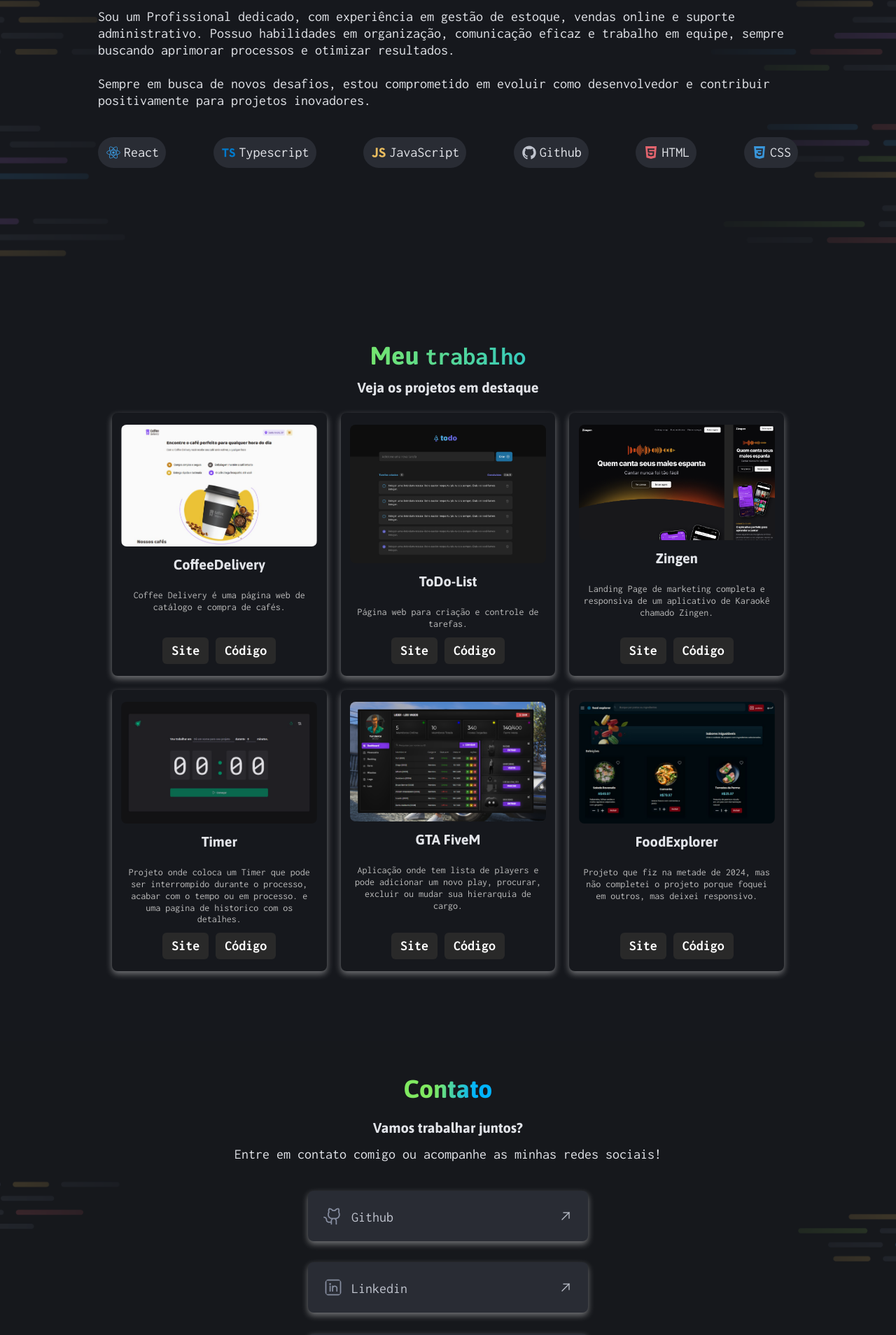
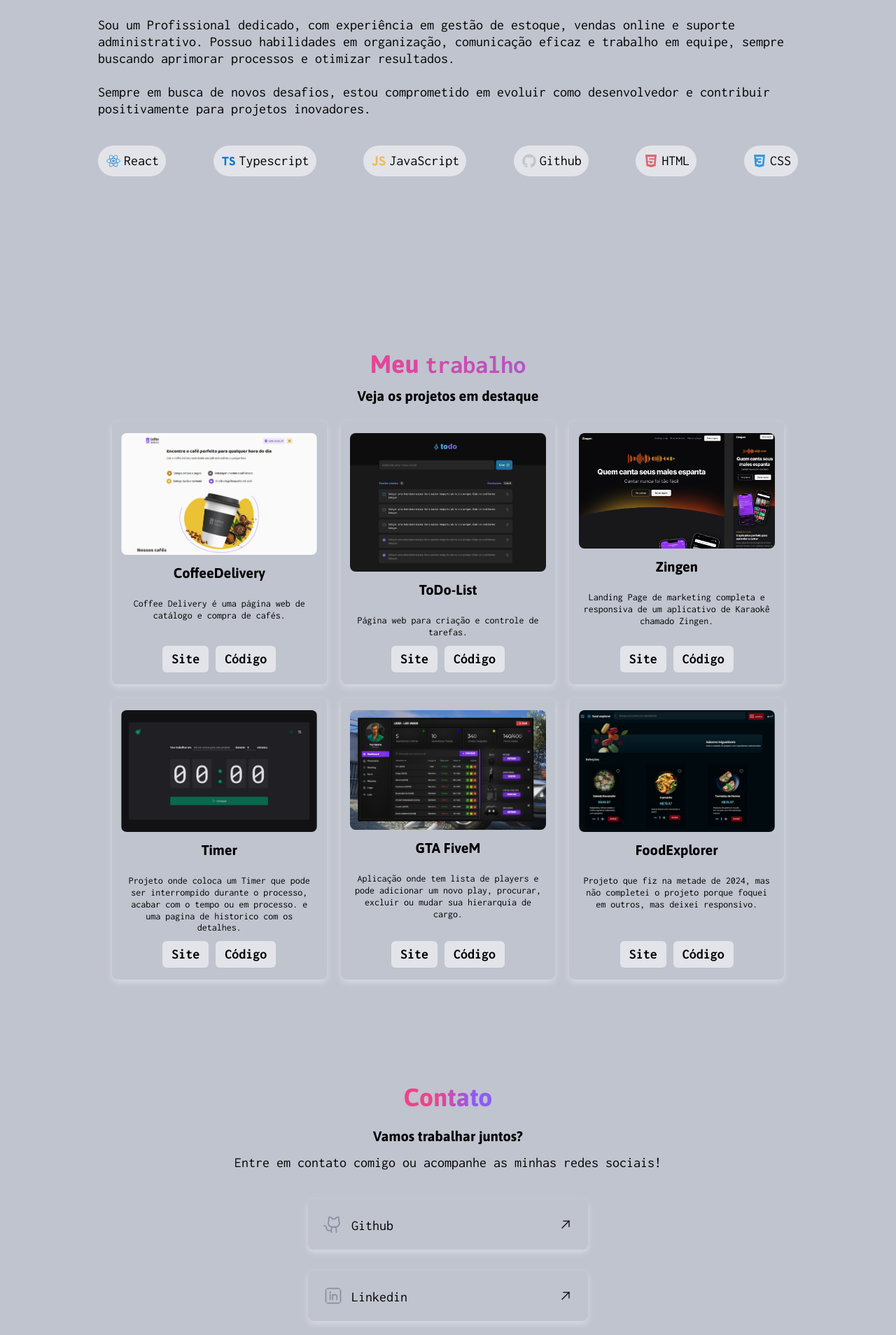
Before and after one commit to KioryFNC/Portfolio-darkmode, a React (Vite) app: page / in a window 1280 px wide. Shown: the part 889-2797 px from the top of the page at 70% size. Built offline with nearby package versions, Linux system fonts and the light colour scheme.

Commit message:
first commit

```diff
--- a/src/App.tsx
+++ b/src/App.tsx
@@ -1,13 +1,12 @@
-import { ThemeProvider } from "styled-components";
+import { ThemeProviderWrapper } from "./contexts/ThemeProvider";
 import { Home } from "./pages/Home";
-import { defaultTheme } from "./styles/themes/default";
 import { GlobalStyle } from "./styles/global";
 
 export function App() {
   return (
-    <ThemeProvider theme={defaultTheme}>
+    <ThemeProviderWrapper>
+      <GlobalStyle />
       <Home />
-      <GlobalStyle />
-    </ThemeProvider>
-  )
+    </ThemeProviderWrapper>
+  );
 }
--- a/src/components/ContactCard/styles.ts
+++ b/src/components/ContactCard/styles.ts
@@ -9,14 +9,14 @@ export const Card = styled.div`
   align-items: center;
   gap: 1.2rem;
   border-radius: 8px;
-  background: ${(props) => props.theme['gray-400']};
+  background: ${(props) => props.theme.background};
   text-decoration: none;
   border: 2px solid transparent;
   transition: all 0.3s ease-in-out;
   box-shadow: 0px 4px 10px rgba(255, 255, 255, 0.4);
 
   &:hover {
-    border-color: ${(props) => props.theme['green-100']};
+    border-color: ${(props) => props.theme.scrollbarThumb};
     transform: scale(1.05);
   }
 
@@ -34,7 +34,7 @@ export const Card = styled.div`
   }
 
   p {
-    color:  ${(props) => props.theme['gray-200']};
+    color:  ${(props) => props.theme.textColor};
     white-space: nowrap;
   }
 
--- a/src/components/Header/index.tsx
+++ b/src/components/Header/index.tsx
@@ -1,8 +1,13 @@
 import * as Element from './styles'
 import Logo from '../../assets/Logo.png'
+import LogoLight from '../../assets/LogoLight.png'
 import { useEffect } from 'react'
+import { ThemeButton } from '../ThemeButton'
+import { useTheme } from 'styled-components'
 
 export function Header() {
+  const theme = useTheme()
+
   useEffect(() => {
     const handleSmoothScroll = (event: Event) => {
       const target = event.target as HTMLAnchorElement
@@ -20,7 +25,8 @@ export function Header() {
 
   return (
     <Element.Root>
-      <img src={Logo} alt="" />
+      <img src={theme.title === 'light' ? LogoLight : Logo} />
+      <ThemeButton />
       <nav>
         <a href="#about">Sobre mim</a>
         <a href="#project">Projetos</a>
--- a/src/components/Header/styles.ts
+++ b/src/components/Header/styles.ts
@@ -8,6 +8,12 @@ export const Root = styled.div`
   flex-direction: column;
   align-items: center;
   justify-content: space-between;
+
+  img {
+    width: 30rem;
+    height: 12rem;
+  }
+
   nav {
     display: flex;
     align-items: center;
@@ -15,7 +21,7 @@ export const Root = styled.div`
     white-space: nowrap;
     gap: 2rem;
     a {
-      border: 1px solid ${(props) => props.theme['gray-300']};
+      border: 1px solid ${(props) => props.theme.textColor};
       padding: 1rem;
       border-radius: 99px;
     }
--- a/src/components/ProjectCard.tsx/styles.ts
+++ b/src/components/ProjectCard.tsx/styles.ts
@@ -9,13 +9,13 @@ export const Card = styled.div`
   text-align: center;
   padding: 1.5rem;
   border-radius: 8px;
-  background:${(props) => props.theme['gray-500']};
+  background: ${(props) => props.theme.background};
   border: 2px solid transparent;
   transition: all 0.3s ease-in-out;
   box-shadow: 0px 4px 10px rgba(255, 255, 255, 0.4);
 
   &:hover {
-    border-color: ${(props) => props.theme['green-100']};
+    border-color: ${(props) => props.theme.scrollbarThumb};
     transform: scale(1.05);
   }
 
@@ -26,12 +26,12 @@ export const Card = styled.div`
 
   h4 {
     margin: 1rem 0;
-    color: ${(props) => props.theme['gray-100']};
+    color: ${(props) => props.theme.textColor};
   }
 
   p {
     font-size: 1.4rem;
-    color: #BBB;
+    color: ${(props) => props.theme.textColor};
     flex-grow: 1;
     margin-bottom: 1rem;
   }
@@ -42,8 +42,8 @@ export const Card = styled.div`
     margin-top: auto;
 
     a {
-      background: #292929;
-      color: #FFF;
+      background: ${(props) => props.theme.scrollbarTrack};
+      color: ${(props) => props.theme.textColor};
       padding: 0.6rem 1.2rem;
       font-size: var(--fs-base);
       border-radius: 6px;
@@ -53,9 +53,9 @@ export const Card = styled.div`
       border: 1px solid transparent;
 
       &:hover {
-        background: ${(props) => props.theme['green-100']};
-        color: #292929;
-        border-color: #fff;
+        background: ${(props) => props.theme.scrollbarThumb};
+        color: ${(props) => props.theme.background};
+        border-color: ${(props) => props.theme.textColor};
       }
     }
   }
--- /dev/null
+++ b/src/components/ThemeButton/index.tsx
@@ -0,0 +1,18 @@
+import { useContext } from "react";
+import { ThemeContext } from "../../contexts/ThemeContext";
+
+export function ThemeButton() {
+  const themeContext = useContext(ThemeContext);
+
+  if (!themeContext) {
+    return null; // Evita erro caso o contexto não esteja disponível
+  }
+
+  const { isDarkMode, toggleTheme } = themeContext;
+
+  return (
+    <button onClick={toggleTheme}>
+      {isDarkMode ? "🌙 Dark Mode" : "☀️ Light Mode"}
+    </button>
+  );
+}
--- /dev/null
+++ b/src/contexts/ThemeContext.tsx
@@ -0,0 +1,8 @@
+import { createContext } from "react";
+
+export interface ThemeContextType {
+  isDarkMode: boolean;
+  toggleTheme: () => void;
+}
+
+export const ThemeContext = createContext<ThemeContextType | null>(null);
--- /dev/null
+++ b/src/contexts/ThemeProvider.tsx
@@ -0,0 +1,29 @@
+import { useState, useEffect, ReactNode } from "react";
+import { ThemeProvider } from "styled-components";
+import { ThemeContext } from "./ThemeContext";
+import { lightTheme, darkTheme } from "../styles/themes/default";
+
+interface ThemeProviderProps {
+  children: ReactNode;
+}
+
+export function ThemeProviderWrapper({ children }: ThemeProviderProps) {
+  const storedTheme = localStorage.getItem("theme") === "dark";
+  const [isDarkMode, setIsDarkMode] = useState(storedTheme);
+
+  useEffect(() => {
+    localStorage.setItem("theme", isDarkMode ? "dark" : "light");
+  }, [isDarkMode]);
+
+  function toggleTheme() {
+    setIsDarkMode((prev) => !prev);
+  }
+
+  return (
+    <ThemeContext.Provider value={{ isDarkMode, toggleTheme }}>
+      <ThemeProvider theme={isDarkMode ? darkTheme : lightTheme}>
+        {children}
+      </ThemeProvider>
+    </ThemeContext.Provider>
+  );
+}
--- a/src/pages/Home/styles.ts
+++ b/src/pages/Home/styles.ts
@@ -1,7 +1,6 @@
 import styled from "styled-components";
 import BackgroundHeader from '../../assets/BackgroundHeader.png'
 import BackgroundContact from '../../assets/BackgroundContact.png'
-
 
 export const Root = styled.div`
   width: 100%;
@@ -10,6 +9,8 @@ export const Root = styled.div`
   align-items: center;
   text-align: start;
   gap: 6rem;
+  background: ${(props) => props.theme.background};
+  color: ${(props) => props.theme.textColor};
 `
 
 export const ContentHeader = styled.div`
@@ -46,7 +47,7 @@ export const MySelf = styled.div`
   gap: 1.4rem;
 
   strong {
-    background: linear-gradient(90deg, rgb(240, 67, 139) 0%, #8b5cf6 100%);
+    background: linear-gradient(90deg, ${(props) => props.theme.gradientStart} 0%, ${(props) => props.theme.gradientEnd} 100%);
     -webkit-background-clip: text;
     background-clip: text;
     color: transparent;
@@ -59,7 +60,7 @@ export const MySelf = styled.div`
   div img:first-child {
     border-radius: 50%;
     width: 12rem;
-    border: 2px solid ${(props) => props.theme['green-100']};
+    border: 2px solid ${(props) => props.theme.scrollbarThumb};
     padding: .5rem;
     height: 12rem;
   }
@@ -100,7 +101,7 @@ export const Skills = styled.div`
     align-items: center;
     padding: 1rem;
     gap: .3rem;
-    background: ${(props) => props.theme['gray-400']};
+    background: ${(props) => props.theme.scrollbarTrack};
     border-radius: 99px;
     transition: transform 0.3s ease-in-out, background 0.3s ease-in-out;
 
@@ -111,7 +112,7 @@ export const Skills = styled.div`
 
     &:hover {
       transform: scale(1.1);
-      background: linear-gradient(90deg, rgb(240, 67, 139) 0%, #8b5cf6 100%);
+      background: linear-gradient(90deg, ${(props) => props.theme.gradientStart} 0%, ${(props) => props.theme.gradientEnd} 100%);
     }
   }
 
@@ -140,7 +141,7 @@ export const MyProjects = styled.section.attrs({ id: 'project'})`
     h4 {
       font-weight: bold;
       margin-bottom: 2rem;
-      color: ${(props) => props.theme['gray-100']};
+      color: ${(props) => props.theme.textColor};
     }
 
     @media (width >= 48em) {
--- a/src/styles/global.ts
+++ b/src/styles/global.ts
@@ -25,16 +25,16 @@ export const GlobalStyle = createGlobalStyle`
     }
 
     ::-webkit-scrollbar-track {
-      background: ${(props) => props.theme['gray-400']};
+      background: ${(props) => props.theme.scrollbarTrack};
     }
 
     ::-webkit-scrollbar-thumb {
-      background: ${(props) => props.theme['green-100']};
+      background: ${(props) => props.theme.scrollbarThumb};
       border-radius: 10px;
     }
 
     ::-webkit-scrollbar-thumb:hover {
-      background:rgb(93, 139, 52);
+      background: ${(props) => props.theme.scrollbarThumbHover};
     }
   }
 
@@ -43,13 +43,13 @@ export const GlobalStyle = createGlobalStyle`
     font-weight: 400;
     font-size: 1.6rem;
     line-height: 1.6;
-    color: ${(props) => props.theme['gray-100']};
+    color: ${(props) => props.theme.textColor};
     overflow-x: hidden;
     scroll-behavior: smooth;
   }
 
   body {
-    background: ${(props) => props.theme['gray-500']};
+    background: ${(props) => props.theme.background};
     overflow-x: hidden;
   }
 
@@ -78,8 +78,8 @@ export const GlobalStyle = createGlobalStyle`
     text-align: center;
     background: linear-gradient(
       95deg,
-    #80E961 35%,
-    #00B3FF 80%
+      ${(props) => props.theme.gradientStart} 35%,
+      ${(props) => props.theme.gradientEnd} 80%
     );
     -webkit-background-clip: text;
     background-clip: text;
@@ -99,8 +99,8 @@ export const GlobalStyle = createGlobalStyle`
   a:hover {
     background: linear-gradient(
       95deg,
-      #80E961 35%,
-      #00B3FF 80%
+      ${(props) => props.theme.gradientStart} 35%,
+      ${(props) => props.theme.gradientEnd} 80%
     );
     -webkit-background-clip: text;
     background-clip: text;
--- a/src/styles/themes/default.ts
+++ b/src/styles/themes/default.ts
@@ -1,10 +1,21 @@
-export const defaultTheme = {
-  'gray-100': '#E2E4E9',
-  'gray-200': '#C0C4CE',
-  'gray-300': '#878EA1',
-  'gray-400': '#292C34',
-  'gray-500': '#16181D',
-  'gray-600': '#0D0E11',
+export const lightTheme = {
+  title: "light",
+  background: "#C0C4CE",
+  textColor: "#000000",
+  scrollbarTrack: "#E2E4E9",
+  scrollbarThumb: "#f0438b",
+  scrollbarThumbHover: "#5D8B34",
+  gradientStart: "#f0438b",
+  gradientEnd: "#8b5cf6",
+};
 
-  'green-100': '#82BC4F',
-}
+export const darkTheme = {
+  title: "dark",
+  background: "#16181D",
+  textColor: "#E2E4E9",
+  scrollbarTrack: "#292C34",
+  scrollbarThumb: "#82BC4F",
+  scrollbarThumbHover: "#5D8B34",
+  gradientStart: "#80E961",
+  gradientEnd: "#00B3FF",
+};
```
Also changed, not shown: src/assets/LogoLight.png (added), src/components/ThemeButton/styles.ts (added).
